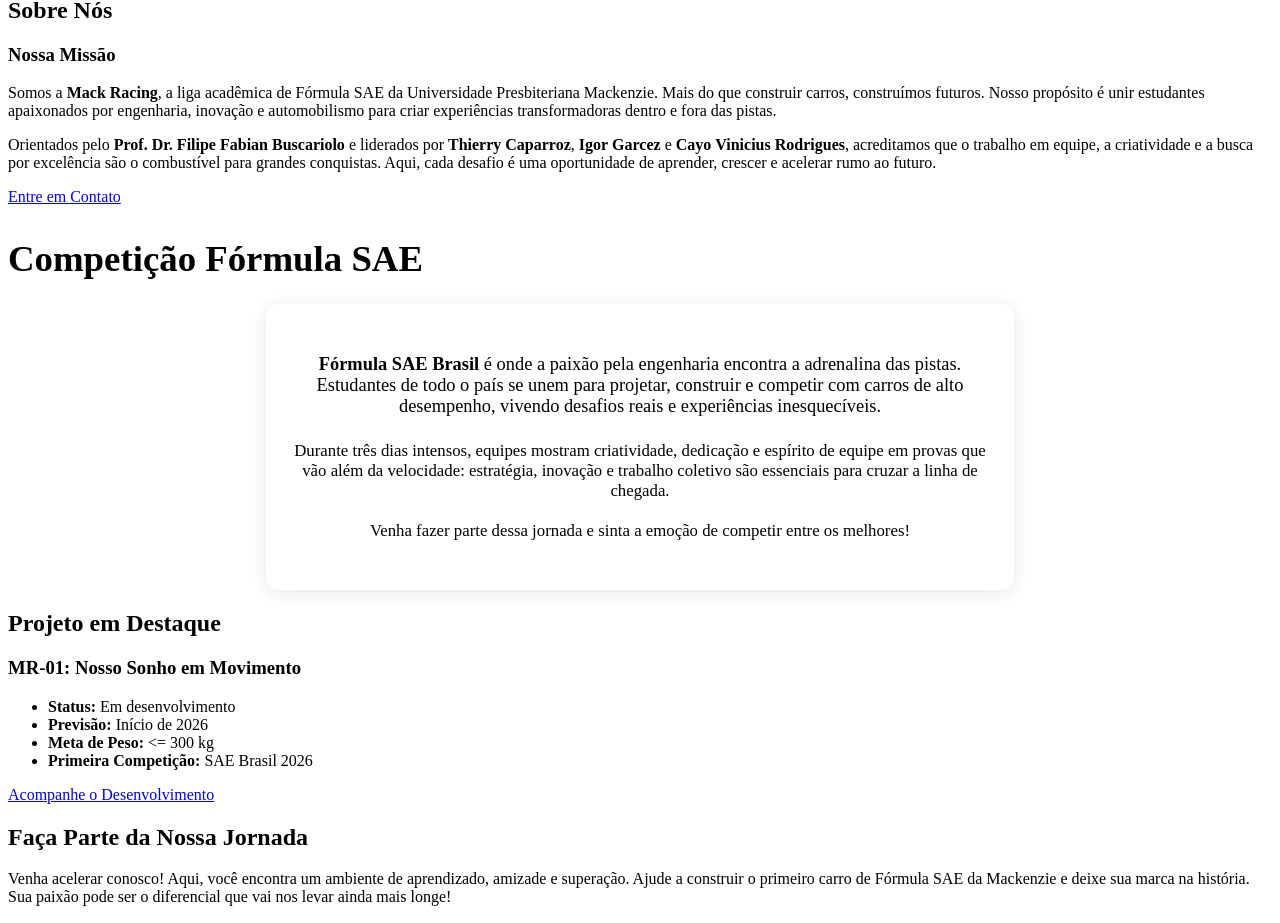
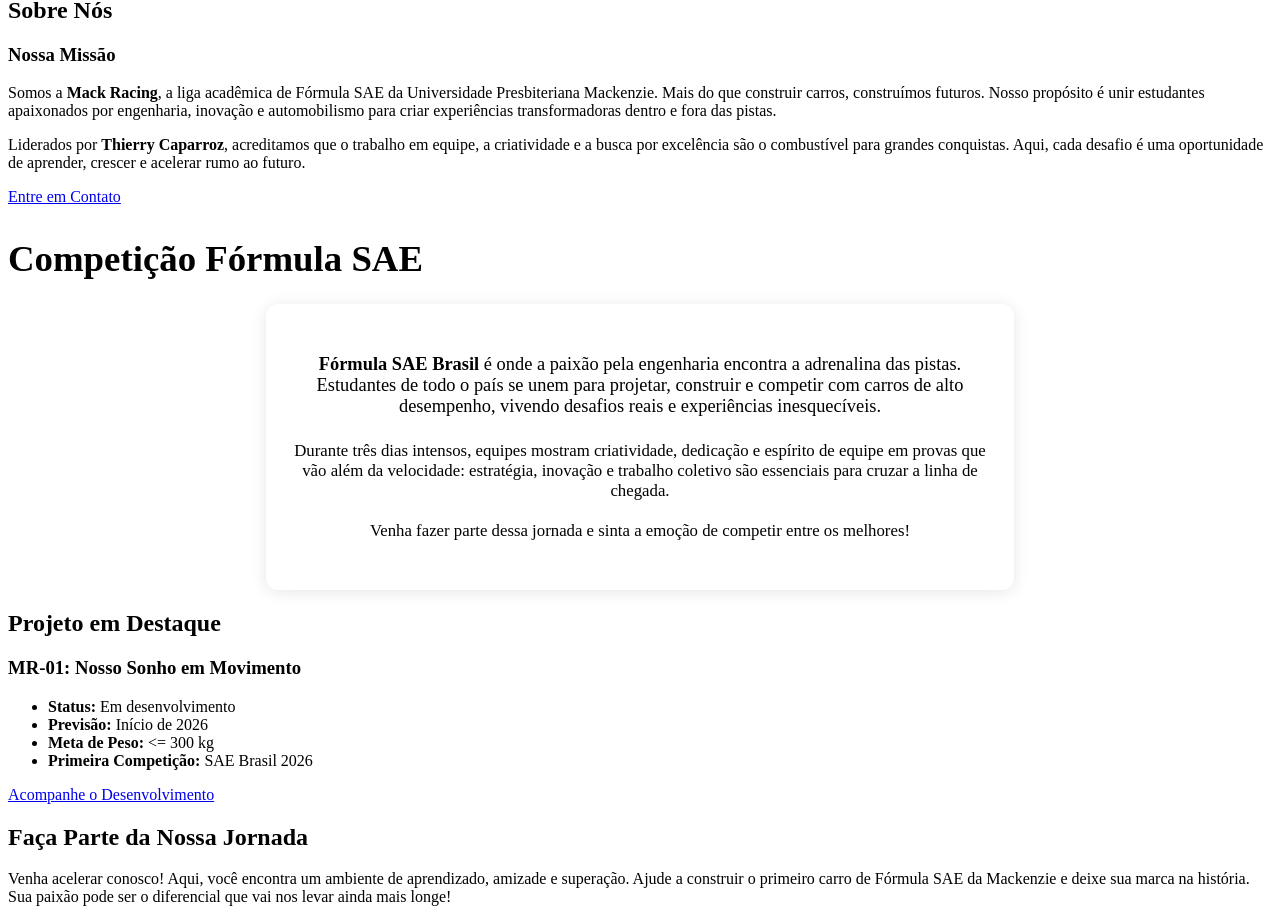
Before and after one commit to lucasrabd/Mack-Racing-Website, a React (Create React App) app: page / in a window 1280 px wide. Shown: the part 3800-4723 px from the top of the page. Built offline with nearby package versions, Linux system fonts and the light colour scheme; the HTML template or start-up script is replaced by a standard one.

Commit message:
feat(about): remove menção ao professor e outros líderes, deixando só o Thierry

```diff
--- a/src/components/About.jsx
+++ b/src/components/About.jsx
@@ -16,7 +16,7 @@
             Somos a <strong>Mack Racing</strong>, a liga acadêmica de Fórmula SAE da Universidade Presbiteriana Mackenzie. Mais do que construir carros, construímos futuros. Nosso propósito é unir estudantes apaixonados por engenharia, inovação e automobilismo para criar experiências transformadoras dentro e fora das pistas.
           </p>
           <p>
-            Orientados pelo <strong>Prof.&nbsp;Dr.&nbsp;Filipe&nbsp;Fabian&nbsp;Buscariolo</strong> e liderados por <strong>Thierry&nbsp;Caparroz</strong>, <strong>Igor&nbsp;Garcez</strong> e <strong>Cayo&nbsp;Vinicius&nbsp;Rodrigues</strong>, acreditamos que o trabalho em equipe, a criatividade e a busca por excelência são o combustível para grandes conquistas. Aqui, cada desafio é uma oportunidade de aprender, crescer e acelerar rumo ao futuro.
+            Liderados por <strong>Thierry&nbsp;Caparroz</strong>, acreditamos que o trabalho em equipe, a criatividade e a busca por excelência são o combustível para grandes conquistas. Aqui, cada desafio é uma oportunidade de aprender, crescer e acelerar rumo ao futuro.
           </p>
           <a
             href="/contato"
```
